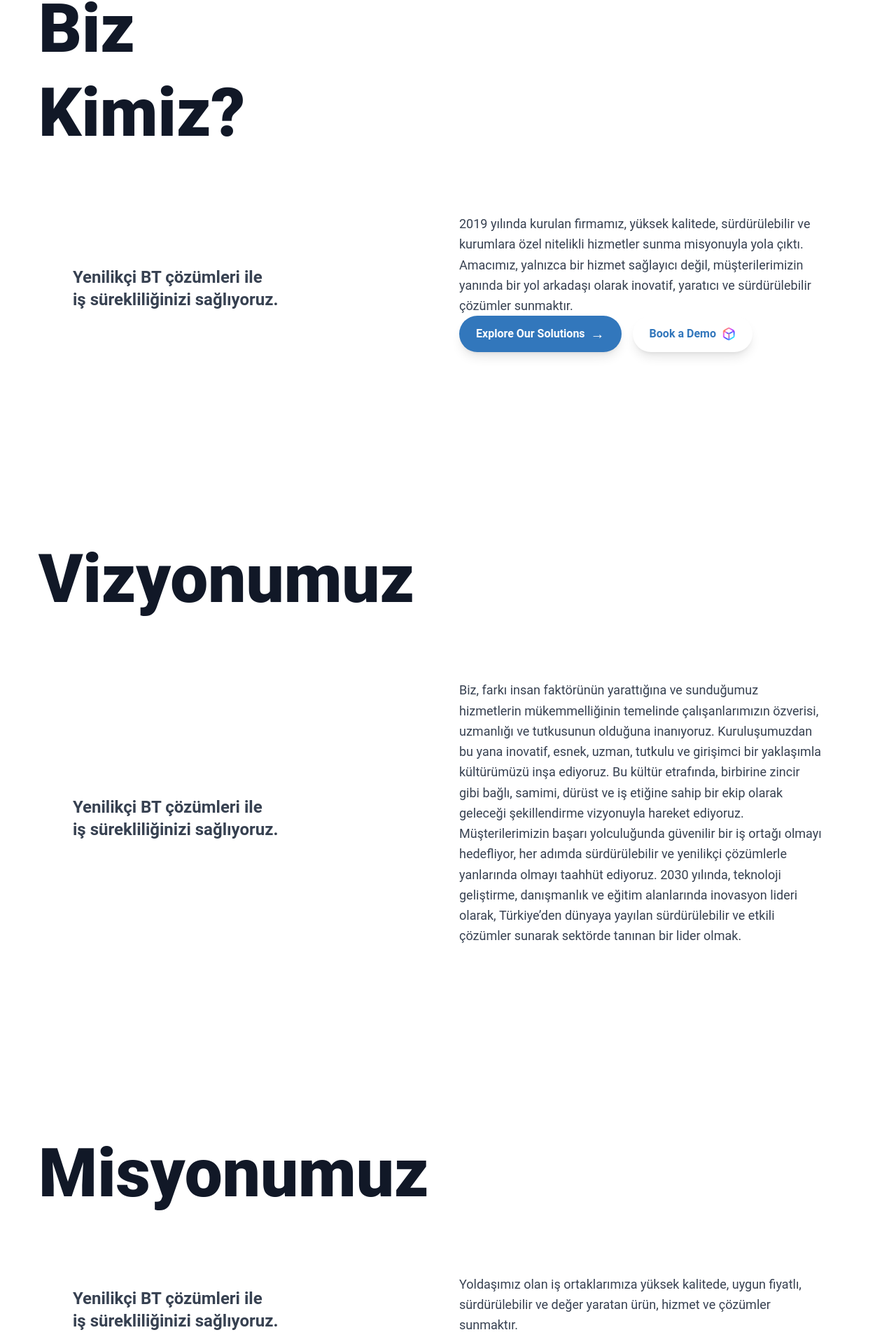
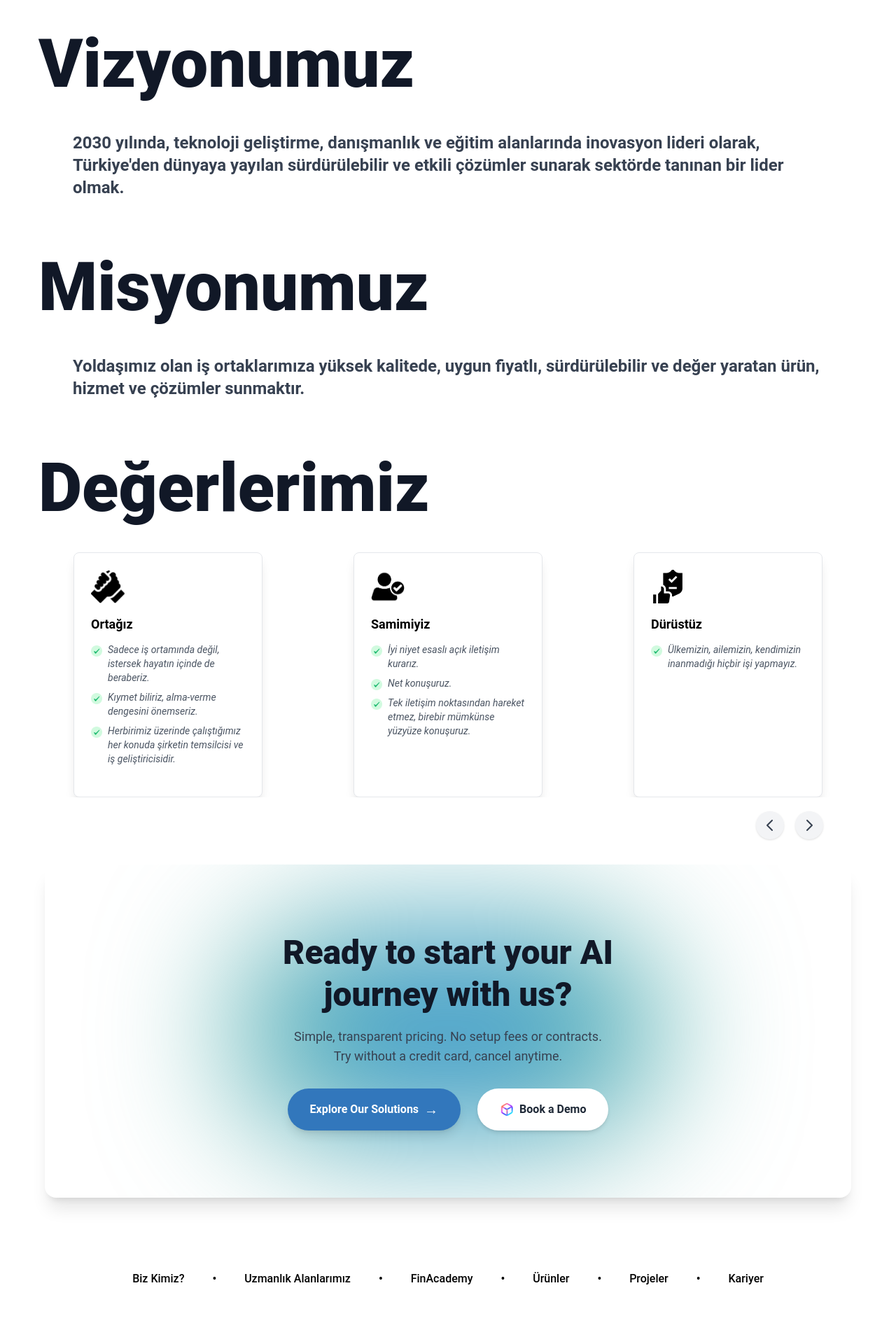
Before and after one commit to aliz1369/finnovation-website, a React (Vite) app: page /about in a window 1280 px wide. Shown: the part 119-2039 px from the top of the page at 70% size. After the commit the page ends 1998 px from the top, so only its background shows below. Built offline with nearby package versions, Linux system fonts and the light colour scheme.

Commit message:
İçerik değişiklikleri

```diff
--- a/src/components/Footer/Footer.tsx
+++ b/src/components/Footer/Footer.tsx
@@ -4,37 +4,33 @@ import { Link } from "react-router-dom";
 
 const Footer: React.FC = () => {
     return (
-        <footer className="text-white py-10">
-            <div className="container mx-auto">
-                {}
-                <nav className="flex items-center justify-center space-x-6 text-black font-medium">
-                    <Link to="/about" className="hover:text-[#3277BC]">
+        <footer className="text-white py-5 md:py-10">
+            <div className="container mx-auto px-4">
+                <nav className="grid grid-cols-2 gap-4 sm:flex sm:flex-row sm:flex-wrap items-center justify-center sm:space-x-6 text-black font-medium">
+                    <Link to="/about" className="hover:text-[#3277BC] text-sm md:text-base text-center">
                         Biz Kimiz?
                     </Link>
-                    <span className="font-bold">•</span>
-                    <Link to="/services" className="hover:text-[#3277BC]">
+                    <span className="font-bold hidden sm:block">•</span>
+                    <Link to="/services" className="hover:text-[#3277BC] text-sm md:text-base text-center">
                         Uzmanlık Alanlarımız
                     </Link>
-                    <span className="font-bold">•</span>
-                    <Link to="/academy" className="hover:text-[#3277BC]">
+                    <span className="font-bold hidden sm:block">•</span>
+                    <Link to="/academy" className="hover:text-[#3277BC] text-sm md:text-base text-center">
                         FinAcademy
                     </Link>
-                    <span className="font-bold">•</span>
-                    <Link to="/products" className="hover:text-[#3277BC]">
+                    <span className="font-bold hidden sm:block">•</span>
+                    <Link to="/products" className="hover:text-[#3277BC] text-sm md:text-base text-center">
                         Ürünler
                     </Link>
-                    <span className="font-bold">•</span>
-                    <Link to="/projects" className="hover:text-[#3277BC]">
+                    <span className="font-bold hidden sm:block">•</span>
+                    <Link to="/projects" className="hover:text-[#3277BC] text-sm md:text-base text-center">
                         Projeler
                     </Link>
-                    <span className="font-bold">•</span>
-                    <Link to="/careers" className="hover:text-[#3277BC]">
+                    <span className="font-bold hidden sm:block">•</span>
+                    <Link to="/careers" className="hover:text-[#3277BC] text-sm md:text-base text-center">
                         Kariyer
                     </Link>
                 </nav>
-
-
-
             </div>
         </footer>
     );
--- a/src/pages/AboutUsPage.tsx
+++ b/src/pages/AboutUsPage.tsx
@@ -28,8 +28,9 @@ const AboutPage: React.FC = () => {
         {
           title: "Samimiyiz",
           description: [
-            "İyi niyet esaslı açık iletişim kurarız, net konuşuruz.",
-            "Herbirimiz üzerinde çalıştığımız her konuda şirketin temsilcisi ve iş geliştiricisidir.",
+            "İyi niyet esaslı açık iletişim kurarız.",
+            "Net konuşuruz.",
+            "Tek iletişim noktasından hareket etmez, birebir mümkünse yüzyüze konuşuruz.",
           ],
           icon: "/activeuser.png",
         },
@@ -43,16 +44,14 @@ const AboutPage: React.FC = () => {
         {
           title: "Müşteri Odaklıyız",
           description: [
-            "Müşterilerimizin başarısını kendi başarımız olarak görürüz.",
-            "Müşterilerimizle uzun vadeli ilişkiler kurarız.",
+            "Kendi kullanmayacağımız hiçbir ürünü önermeyiz, sunmayız.",
           ],
           icon: "/customer.png",
         },
         {
           title: "Müşteri Deneyimini Önemseriz",
           description: [
-            "Tek iletişim noktasından hareket etmez, mümkünse yüz yüze konuşuruz.",
-            "Gerçek ihtiyacı anlamaya özen gösteririz.",
+            "Basit, kullanışlı, uygun fiyatlı ürünler sunarız.",
           ],
           icon: "/customer2.png",
         },
@@ -62,74 +61,11 @@ const AboutPage: React.FC = () => {
 
     return (
     <MainLayout>
-      {}
       <div className="pt-5">
-        {/* SECTION: Biz Kimiz? */}
-        <section className="container mx-auto px-6 py-16 bg-white">
-          <div className="grid grid-cols-1 md:grid-cols-2 gap-8 items-center">
-            {/* LEFT COLUMN */}
-            <div>
-              {/* "Biz" on one line, "Kimiz?" on another, as you requested */}
-              <h1 className="text-8xl font-extrabold text-gray-900 leading-tight">
-                Biz <br />
-                Kimiz?
-              </h1>
-            </div>
-          </div>
-        </section>
-
-        <section className="max-w-6xl mx-auto px-10 py-16 bg-white">
-          <div className="grid grid-cols-1 md:grid-cols-2 gap-8 items-center md:pt-[20px]">
-
-            {/* RIGHT COLUMN */}
-            <div>
-
-             <p className="mt-4 text-2xl text-gray-700 font-bold ">
-                Yenilikçi BT çözümleri ile <br />
-                iş sürekliliğinizi sağlıyoruz.
-              </p>
-             </div>
-
-             <div>
-              <p className="text-lg text-gray-700 leading-relaxed ">
-              2019 yılında kurulan firmamız, yüksek kalitede, sürdürülebilir
-                ve kurumlara özel nitelikli hizmetler sunma misyonuyla yola çıktı.
-                Amacımız, yalnızca bir hizmet sağlayıcı değil, müşterilerimizin
-                yanında bir yol arkadaşı olarak inovatif, yaratıcı ve sürdürülebilir
-                çözümler sunmaktır.
-              </p>
-               {/* Buttons */}
-               <div className="flex space-x-4 ">
-                <button
-                  className="px-6 py-3 bg-[#3277BC] text-white font-bold
-                             rounded-full shadow-lg hover:bg-[#2b66a2]
-                             flex items-center transition-colors"
-                >
-                  Explore Our Solutions
-                  <span className="ml-2 text-xl">→</span>
-                </button>
-                <button
-                  className="px-6 py-3 bg-white border-2 border-[#3277BC]
-                             text-[#3277BC] font-bold rounded-full shadow-lg
-                             hover:bg-[#3277BC] hover:text-white flex items-center
-                             transition-colors"
-                >
-                  Book a Demo
-                  <img
-                    src="/bd.png"
-                    alt="Calendar"
-                    className="h-5 w-5 ml-2"
-                  />
-                </button>
-              </div>
-            </div>
-          </div>
-        </section>
-
 
         {/* SECTION: Vizyonumuz */}
         <section className="container mx-auto px-2 py-2 bg-white">
-          <div className="grid grid-cols-2 md:grid-cols-1 items-center md:pt-[200px]">
+          <div className="grid grid-cols-2 md:grid-cols-1 items-center md:pt-[50px]">
             {/* LEFT COLUMN */}
             <div>
               <h2 className="text-8xl font-extrabold text-gray-900 leading-tight">
@@ -140,23 +76,11 @@ const AboutPage: React.FC = () => {
         </section>
 
 
-        <section className="max-w-6xl mx-auto px-10 py-16 bg-white">
-          <div className="grid grid-cols-1 md:grid-cols-2 gap-8 items-center md:pt-[20px]">
-
-            {/* RIGHT COLUMN */}
+        <section className="max-w-6xl mx-auto px-10 py-4 bg-white">
+          <div className="grid grid-cols-1 gap-4 items-center md:pt-[5px]">
             <div>
-
-            <p className="mt-4 text-2xl text-gray-700 font-bold ">
-                Yenilikçi BT çözümleri ile <br />
-                iş sürekliliğinizi sağlıyoruz.
-              </p>
-             </div>
-
-             <div>
-              <p className="text-lg text-gray-700 leading-relaxed ">
-              Biz, farkı insan faktörünün yarattığına ve sunduğumuz hizmetlerin mükemmelliğinin temelinde çalışanlarımızın özverisi, uzmanlığı ve tutkusunun olduğuna inanıyoruz.
-Kuruluşumuzdan bu yana inovatif, esnek, uzman, tutkulu ve girişimci bir yaklaşımla kültürümüzü inşa ediyoruz. Bu kültür etrafında, birbirine zincir gibi bağlı, samimi, dürüst ve iş etiğine sahip bir ekip olarak geleceği şekillendirme vizyonuyla hareket ediyoruz.
-Müşterilerimizin başarı yolculuğunda güvenilir bir iş ortağı olmayı hedefliyor, her adımda sürdürülebilir ve yenilikçi çözümlerle yanlarında olmayı taahhüt ediyoruz. 2030 yılında, teknoloji geliştirme, danışmanlık ve eğitim alanlarında inovasyon lideri olarak, Türkiye’den dünyaya yayılan sürdürülebilir ve etkili çözümler sunarak sektörde tanınan bir lider olmak.
+              <p className="mt-4 text-2xl text-gray-700 font-bold">
+                2030 yılında, teknoloji geliştirme, danışmanlık ve eğitim alanlarında inovasyon lideri olarak, Türkiye'den dünyaya yayılan sürdürülebilir ve etkili çözümler sunarak sektörde tanınan bir lider olmak.
               </p>
             </div>
           </div>
@@ -164,7 +88,7 @@ Müşterilerimizin başarı yolculuğunda güvenilir bir iş ortağı olmayı he
 
         {/* SECTION: Misyonumuz */}
         <section className="container mx-auto px-2 py-2 bg-white">
-          <div className="grid grid-cols-2 md:grid-cols-1 items-center md:pt-[200px]">
+          <div className="grid grid-cols-2 md:grid-cols-1 items-center md:pt-[50px]">
             {/* LEFT COLUMN */}
             <div>
               <h2 className="text-8xl font-extrabold text-gray-900 leading-tight">
@@ -175,29 +99,19 @@ Müşterilerimizin başarı yolculuğunda güvenilir bir iş ortağı olmayı he
         </section>
 
 
-        <section className="max-w-6xl mx-auto px-10 py-16 bg-white">
-          <div className="grid grid-cols-1 md:grid-cols-2 gap-8 items-center md:pt-[20px]">
-
-            {/* RIGHT COLUMN */}
+        <section className="max-w-6xl mx-auto px-10 py-4 bg-white">
+          <div className="grid grid-cols-1 gap-4 items-center md:pt-[5px]">
             <div>
-
-            <p className="mt-4 text-2xl text-gray-700 font-bold ">
-                Yenilikçi BT çözümleri ile <br />
-                iş sürekliliğinizi sağlıyoruz.
-              </p>
-             </div>
-
-             <div>
-              <p className="text-lg text-gray-700 leading-relaxed ">
-              Yoldaşımız olan iş ortaklarımıza yüksek kalitede, uygun fiyatlı, sürdürülebilir ve değer yaratan ürün, hizmet ve çözümler sunmaktır.
+              <p className="mt-4 text-2xl text-gray-700 font-bold">
+                Yoldaşımız olan iş ortaklarımıza yüksek kalitede, uygun fiyatlı, sürdürülebilir ve değer yaratan ürün, hizmet ve çözümler sunmaktır.
               </p>
             </div>
           </div>
         </section>
 
-        {/* SECTION: Misyonumuz */}
+        {/* SECTION: Değerlerimiz */}
         <section className="container mx-auto px-2 py-2 bg-white">
-          <div className="grid grid-cols-2 md:grid-cols-1 items-center md:pt-[200px]">
+          <div className="grid grid-cols-2 md:grid-cols-1 items-center md:pt-[50px]">
             {/* LEFT COLUMN */}
             <div>
               <h2 className="text-8xl font-extrabold text-gray-900 leading-tight">
@@ -208,62 +122,68 @@ Müşterilerimizin başarı yolculuğunda güvenilir bir iş ortağı olmayı he
         </section>
 
 
-        <section className="max-w-6xl mx-auto px-10 py-16 bg-white">
-          <div className="grid grid-cols-1 md:grid-cols-2 gap-8 items-center md:pt-[20px]">
-
-            {/* RIGHT COLUMN */}
-            <div>
-
-            <p className="mt-4 text-2xl text-gray-700 font-bold ">
-                Yenilikçi BT çözümleri ile <br />
-                iş sürekliliğinizi sağlıyoruz.
-              </p>
-             </div>
-
-             <div>
-              <p className="text-lg text-gray-700 leading-relaxed ">
-              Yoldaşımız olan iş ortaklarımıza yüksek kalitede, uygun fiyatlı, sürdürülebilir ve değer yaratan ürün, hizmet ve çözümler sunmaktır.
-              </p>
-            </div>
-          </div>
-        </section>
 
 
-        <section className="bg-white py-16">
-  <div className="container mx-auto relative pb-10">
+        <section className="bg-white py-8">
+  <div className="container mx-auto relative pb-5">
     <Swiper
       modules={[Navigation, Autoplay]}
       navigation={{
         nextEl: ".custom-swiper-next",
         prevEl: ".custom-swiper-prev",
       }}
-      autoplay={{ delay: 3000, disableOnInteraction: false }}
-      pagination={{ clickable: true }}
-      spaceBetween={20}
-      centeredSlides={true}
-      centeredSlidesBounds={true}
-      slidesPerView={1}
+      autoplay={{
+        delay: 3000,
+        disableOnInteraction: false
+      }}
+      loop={true}
+      slidesPerView={3}
+      spaceBetween={30}
+      speed={800}
       breakpoints={{
-        640: { slidesPerView: 1 },
-        768: { slidesPerView: 2 },
-        1024: { slidesPerView: 3 },
+        320: {
+          slidesPerView: 1,
+          spaceBetween: 20
+        },
+        768: {
+          slidesPerView: 2,
+          spaceBetween: 30
+        },
+        1024: {
+          slidesPerView: 3,
+          spaceBetween: 30
+        }
       }}
-      grabCursor={true}
+      className="mySwiper"
+      wrapperClass="swiper-wrapper"
     >
+      {/* İlk set */}
       {values.map((value, index) => (
-        <SwiperSlide key={index}>
-          {/* Card */}
+        <SwiperSlide key={`first-${index}`} className="swiper-slide">
           <div className="bg-white p-6 rounded-lg shadow-lg flex flex-col items-start justify-start h-[350px] w-[270px] border border-gray-200 mx-auto">
             <img src={value.icon} alt={value.title} className="w-12 h-12 mb-4" />
             <h3 className="text-lg font-bold mb-3">{value.title}</h3>
             <ul className="text-gray-600 text-sm space-y-2">
               {value.description.map((text, i) => (
                 <li key={i} className="flex items-start space-x-2">
-                  <img
-                    src="/checkmark.png"
-                    alt="Checkmark"
-                    className="w-4 h-4 mt-1"
-                  />
+                  <img src="/checkmark.png" alt="Checkmark" className="w-4 h-4 mt-1" />
+                  <p className="italic">{text}</p>
+                </li>
+              ))}
+            </ul>
+          </div>
+        </SwiperSlide>
+      ))}
+      {/* İkinci set */}
+      {values.map((value, index) => (
+        <SwiperSlide key={`second-${index}`} className="swiper-slide">
+          <div className="bg-white p-6 rounded-lg shadow-lg flex flex-col items-start justify-start h-[350px] w-[270px] border border-gray-200 mx-auto">
+            <img src={value.icon} alt={value.title} className="w-12 h-12 mb-4" />
+            <h3 className="text-lg font-bold mb-3">{value.title}</h3>
+            <ul className="text-gray-600 text-sm space-y-2">
+              {value.description.map((text, i) => (
+                <li key={i} className="flex items-start space-x-2">
+                  <img src="/checkmark.png" alt="Checkmark" className="w-4 h-4 mt-1" />
                   <p className="italic">{text}</p>
                 </li>
               ))}
@@ -355,82 +275,7 @@ Müşterilerimizin başarı yolculuğunda güvenilir bir iş ortağı olmayı he
   </div>
 </section>
 
-<footer className="bg-[#3277BC] text-white py-8">
-  <div className="container mx-auto px-6">
-    {/* Navigation Links */}
-    <nav className="mb-6">
-      <ul className="flex flex-wrap justify-center space-x-4 text-lg font-medium">
-        <li>
-          <a href="#about" className="hover:underline">
-            Biz Kimiz?
-          </a>
-        </li>
-        <li>•</li>
-        <li>
-          <a href="#expertise" className="hover:underline">
-            Uzmanlık Alanlarımız
-          </a>
-        </li>
-        <li>•</li>
-        <li>
-          <a href="#finacademy" className="hover:underline">
-            FinAcademy
-          </a>
-        </li>
-        <li>•</li>
-        <li>
-          <a href="#resources" className="hover:underline">
-            Resources
-          </a>
-        </li>
-        <li>•</li>
-        <li>
-          <a href="#contact" className="hover:underline">
-            Contact Us
-          </a>
-        </li>
-      </ul>
-    </nav>
 
-    {/* Logo and Tagline */}
-    <div className="flex flex-col items-center mb-6">
-      <img
-        src="/finnovation-white.png"
-        alt="Finnovation Logo"
-        className="h-24 mb-1"
-      />
-      <p className="text-center text-lg max-w-xl leading-relaxed">
-        Our AI models learn and improve over time,<br />
-        delivering increasingly accurate results<br />
-        and adapting to changing trends.
-      </p>
-    </div>
-
-    {/* Email + Button Row with a Single Underline */}
-    <div className="flex justify-center">
-      <div className="flex items-center space-x-32 border-b-2 border-white pb-4 px-2">
-        {/* Underlined Email Text */}
-        <h2 className="text-6xl font-medium">Email Address</h2>
-
-        {/* Button with PNG Icon */}
-        <button
-          className="flex items-center justify-center
-                     w-12 h-12 sm:w-16 sm:h-16
-                     rounded-full border-2 border-white
-                     transition-all hover:bg-white group"
-        >
-          <img
-            src="/myCustomButtonIcon.png"
-            alt="Button Icon"
-            className="w-6 h-6 sm:w-16 sm:h-16
-                       transition-transform group-hover:scale-105
-                       group-hover:opacity-80"
-          />
-        </button>
-      </div>
-    </div>
-  </div>
-</footer>
 
 
 
```
Also changed, not shown: 1 other file (tests, documents, lock files or other folders).
